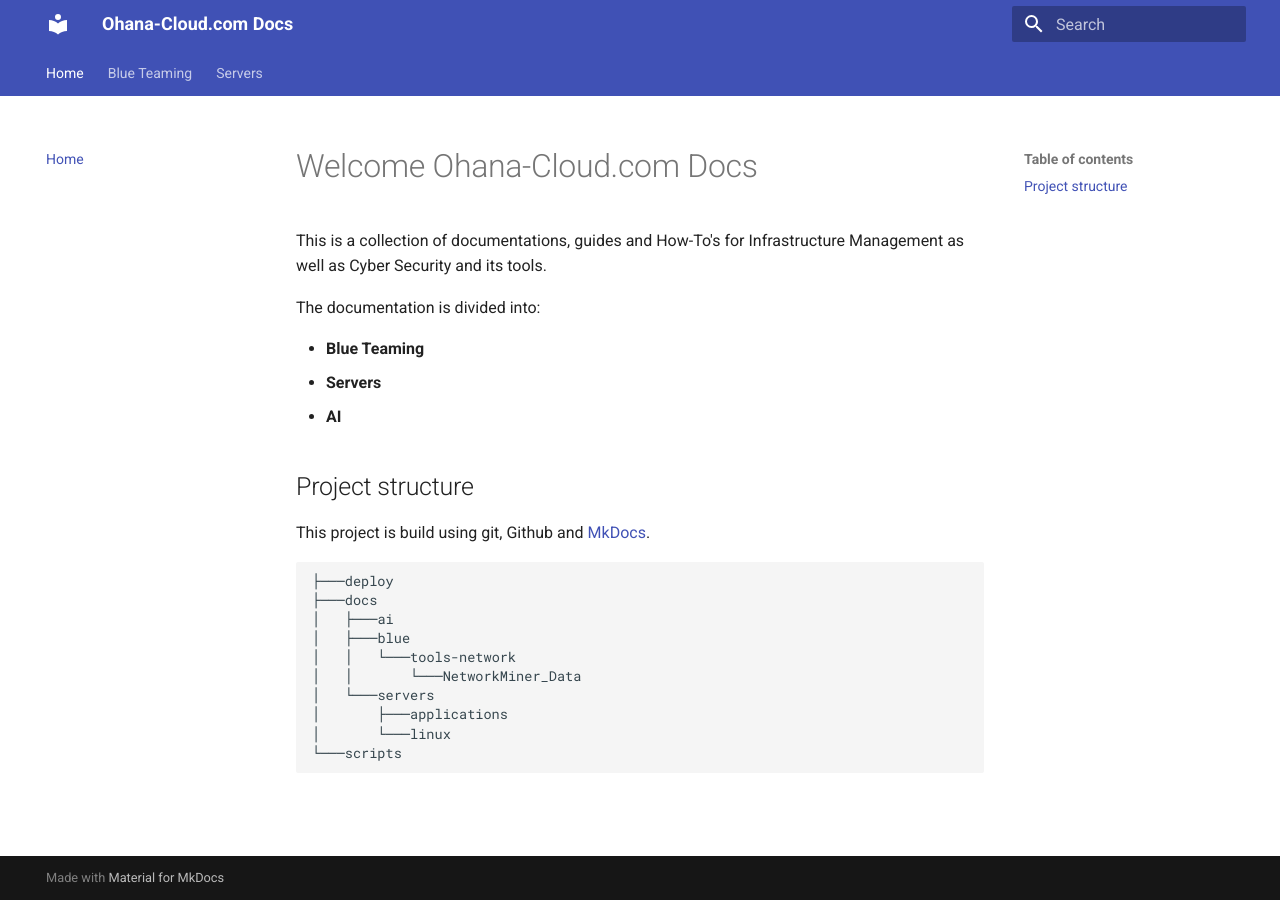
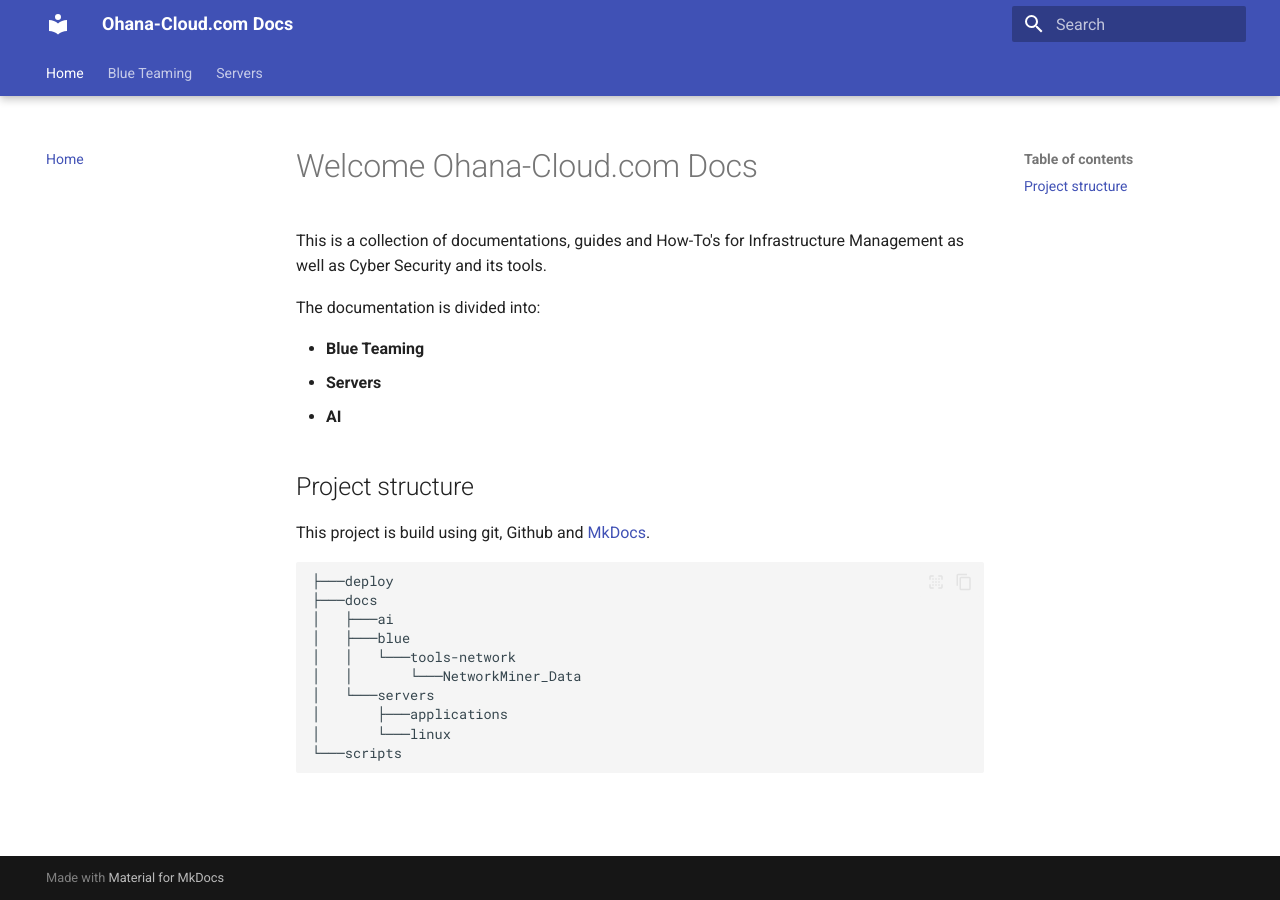
Before and after one commit to PhilT95/athenlyx, an MkDocs documentation site: the page built from docs/index.md, in a window 1280 px wide. Built offline with MkDocs 1.6.1 and Material for MkDocs 9.7.7, drawn with Linux system fonts in a browser that asks for light colours.

Commit message:
added features to mkdocs

```diff
--- a/mkdocs.yml
+++ b/mkdocs.yml
@@ -27,6 +27,10 @@ theme:
     - navigation.instant
     - navigation.instant.prefetch
     - navigation.tabs
+    - navigation.tabs.sticky
+    - toc.follow
+    - content.code.copy
+    - content.code.select
   language: en
   palette:
     primary: indigo
```
